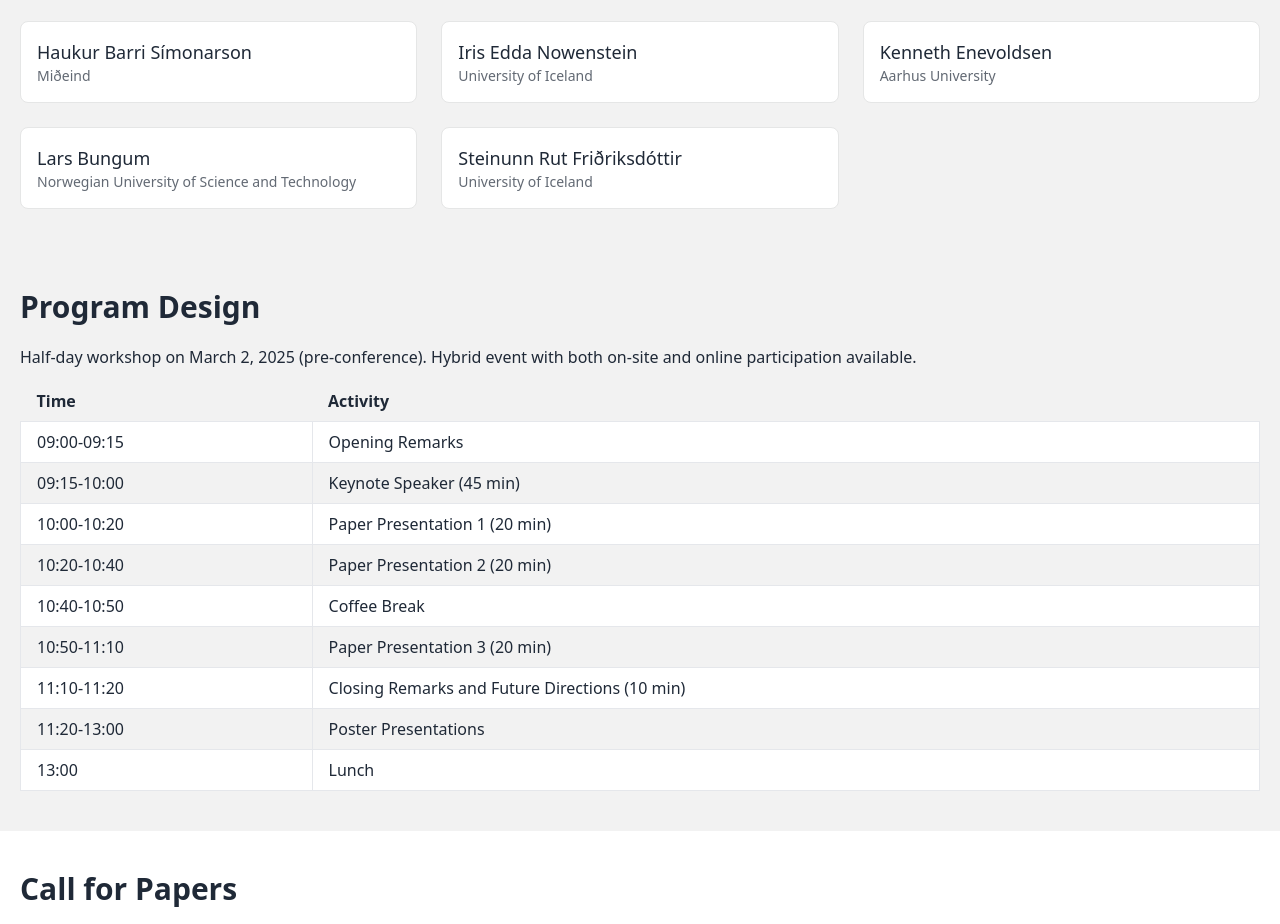
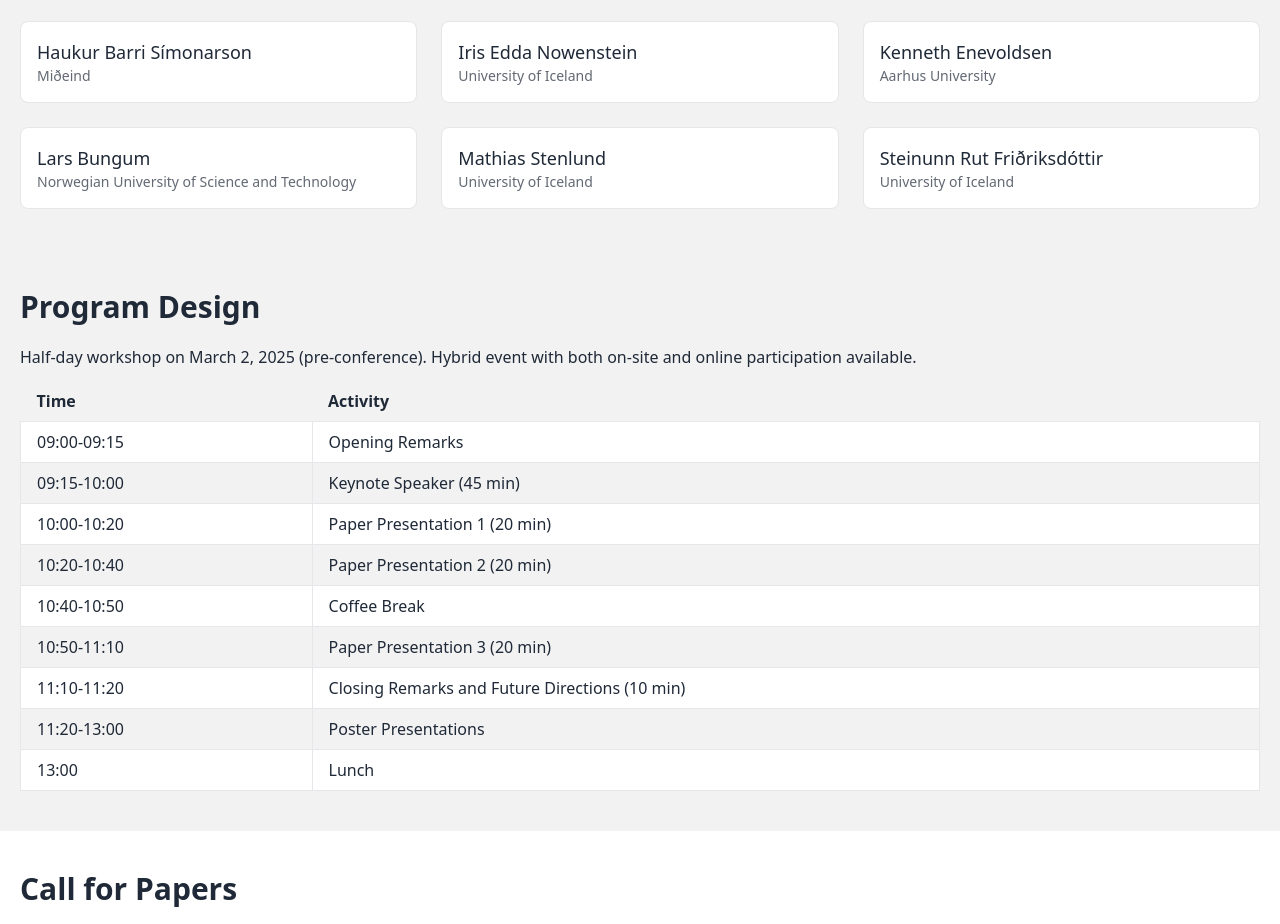
Before and after one commit to Haffi112/nb-real-workshop, a plain HTML site: page index.html in a window 1280 px wide. Shown: the part 1881-2805 px from the top of the page. Drawn offline with nearby package versions, Linux system fonts and the light colour scheme.

Commit message:
Added Mathias

```diff
--- a/index.html
+++ b/index.html
@@ -117,6 +117,10 @@
                 <div class="p-4 border border-base-300 rounded-lg bg-base-100 hover:bg-base-200 transition-colors">
                     <h3 class="text-lg font-medium">Lars Bungum</h3>
                     <p class="text-sm text-base-content/70">Norwegian University of Science and Technology</p>
+                </div>
+                <div class="p-4 border border-base-300 rounded-lg bg-base-100 hover:bg-base-200 transition-colors">
+                    <h3 class="text-lg font-medium">Mathias Stenlund</h3>
+                    <p class="text-sm text-base-content/70">University of Iceland</p>
                 </div>
                 <div class="p-4 border border-base-300 rounded-lg bg-base-100 hover:bg-base-200 transition-colors">
                     <h3 class="text-lg font-medium">Steinunn Rut Friðriksdóttir</h3>
```
